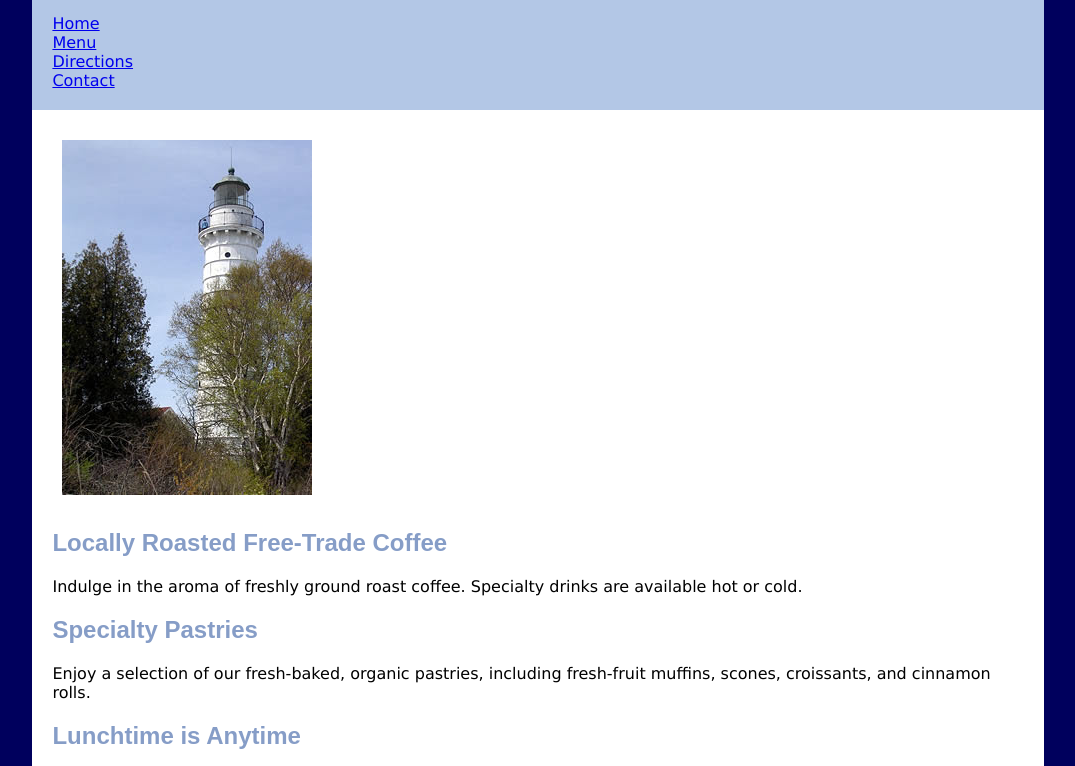
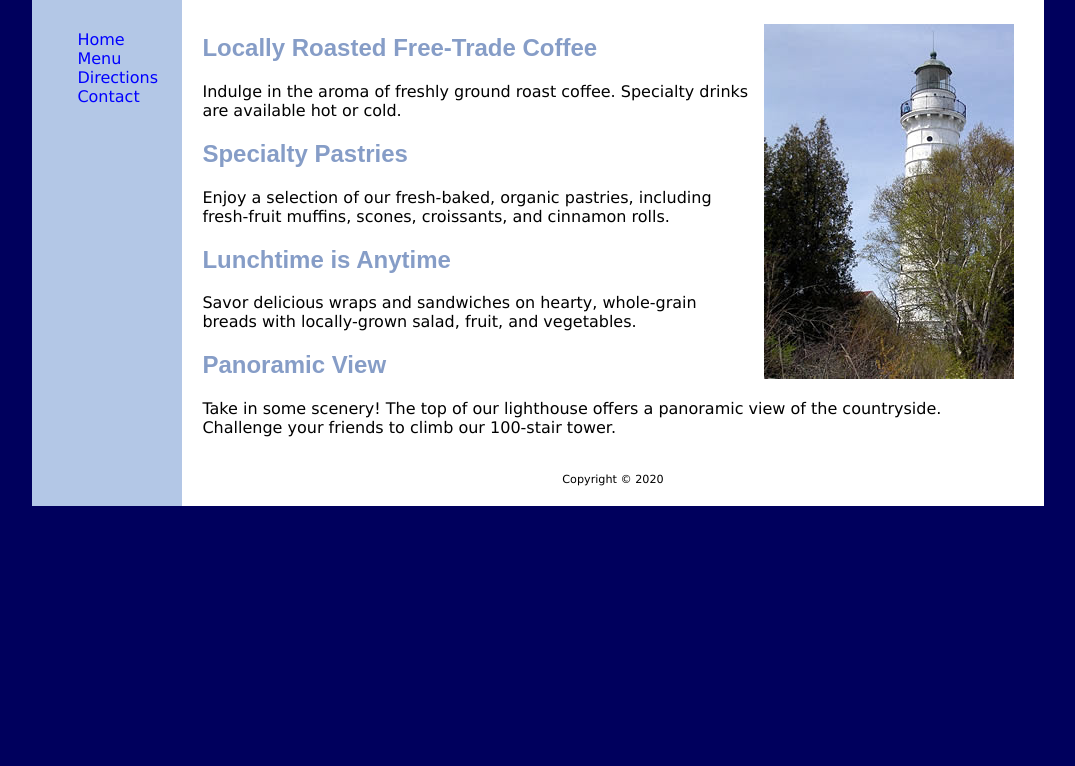
Before and after one commit to balmorel/CIS133, a plain HTML site: page week7/lighthouse.html in a window 1280 px wide. Shown: the part 90-856 px from the top of the page, without its empty margins (102-1177 px from the left). After the commit the page ends 800 px from the top, so only its background shows below. Drawn offline with Linux system fonts and the light colour scheme.

Commit message:
Add files via upload

```diff
--- a/week7/lighthouse.html
+++ b/week7/lighthouse.html
@@ -4,7 +4,7 @@
   <title>Lighthouse Island Bistro</title>
   <meta charset="utf-8">
   <style>
-      * { box-sizing: border-box; }
+     * { box-sizing: border-box; }
       body {
         font-family:Verdana, Arial, sans-serif;
         background-color: #00005D;
@@ -17,18 +17,50 @@
       }
       nav {
         width: 150px;
-        padding: 20px;
+        padding: 20px 5px;
+        float: left;
+      }
+      a:link {
+        color: blue;
+        background-color: transparent;
+        text-decoration: none;
+      }
+      a:visited {
+        color: rgb(2, 2, 116);
+        background-color: transparent;
+        text-decoration: none;
+      }
+      a:hover {
+        color: red;
+        background-color: white;
+        text-decoration: none;
+      }
+      #floatright {
+        float: right;
+      }
+      nav ul {
+        list-style-type: none;
+      }
+      /*
+      nav li {
+        display: inline;
+      }
+      */
+
+      nav a {
+        text-decoration: none;
       }
       main {
         background-color: #FFFFFF;
         padding: 20px;
         display: block;
+        margin-left: 150px;
       }
       header{
         background-color: #869dc7;
         color: #00005D;
         font-size: 150%;
-        padding: 10px 10px 10px 155px;
+        padding: 10px 10px 10px 300px;
       }
       h1 {
         margin: 0;
@@ -43,7 +75,8 @@
       footer {
         font-size:70%;
         text-align: center;
-        clear: right;
+        clear: both;
+        margin-left: 150px;
         padding-bottom:20px;
         background-color: #FFFFFF;
       }
@@ -54,12 +87,16 @@
     <header>
       <h1>Lighthouse Island Bistro</h1>
     </header>
+
     <nav>
-      <a href="index.html">Home</a><br>
-      <a href="rooms.html">Menu</a><br>
-      <a href="directions.html">Directions</a><br>
-      <a href="contact.html">Contact</a>
+    <ul>
+        <li><a href="index.html">Home</a></li>
+        <li><a href="rooms.html">Menu</a></li>
+        <li><a href="directions.html">Directions</a></li>
+        <li><a href="contact.html">Contact</a></li>
+    </ul>
     </nav>
+
     <main>
       <img src="./images/lighthouse.jpg" width="250" height="355" id="floatright" alt="Lighthouse Island">
       <h2>Locally Roasted Free-Trade Coffee</h2>
```
